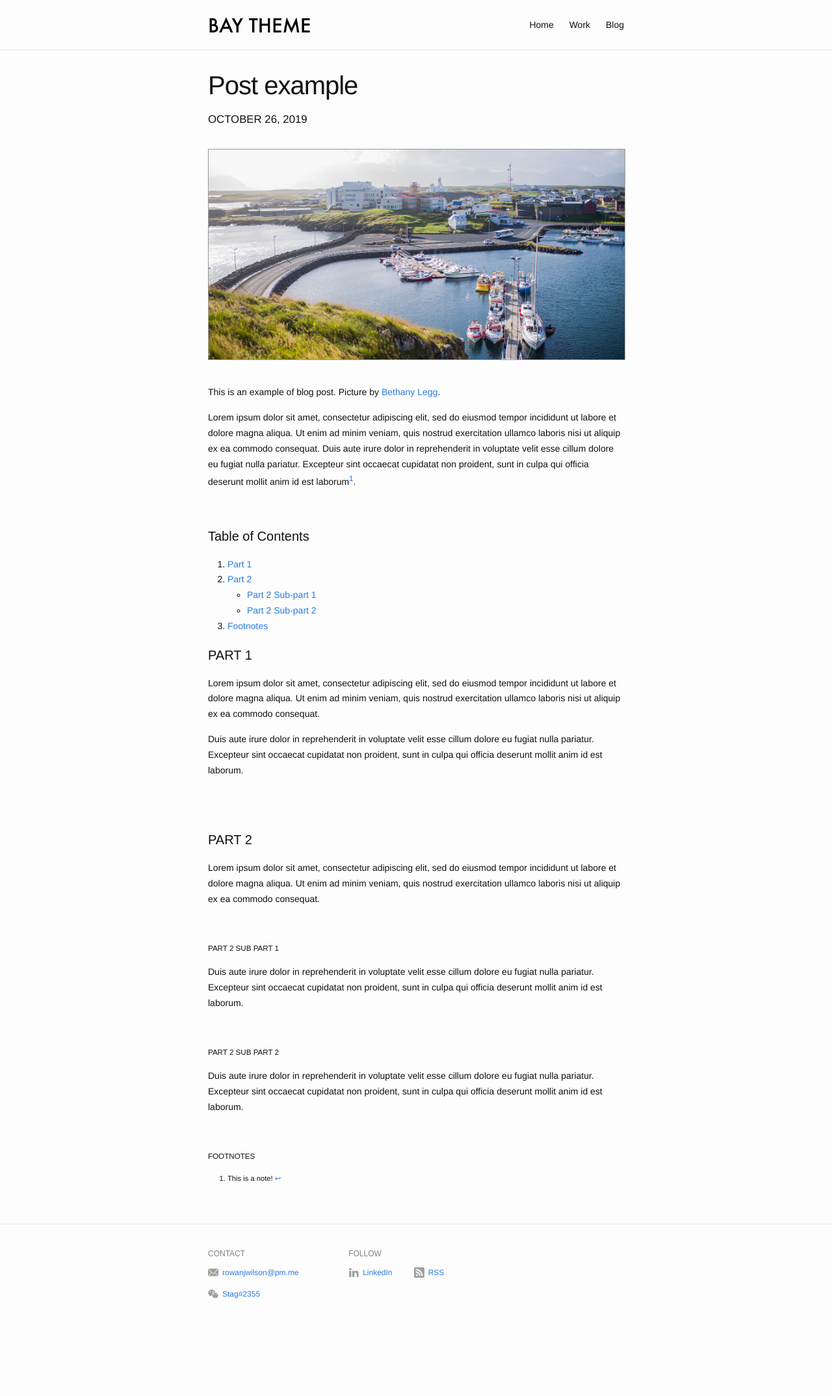
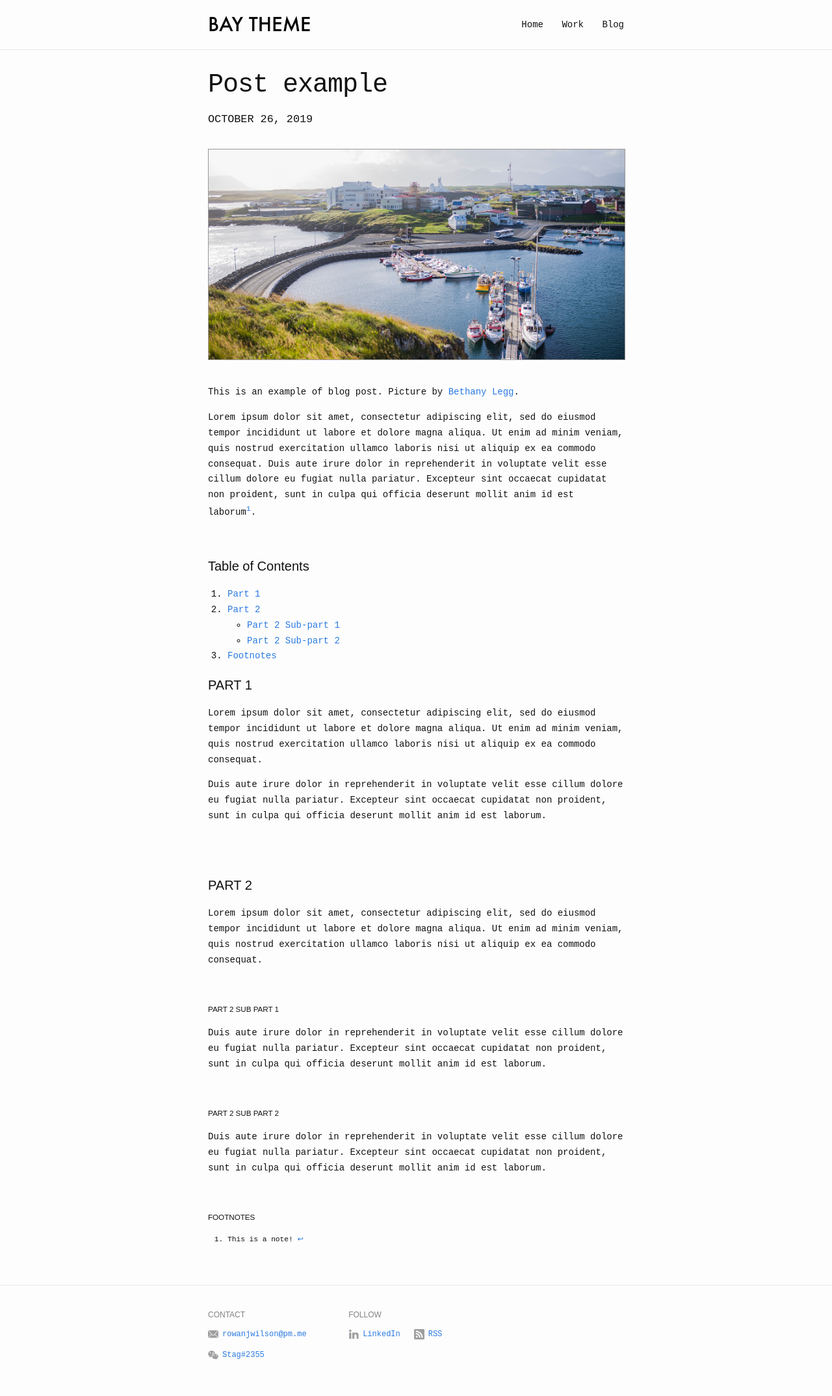
Before and after one commit to stagrunner/rowanjwilson, a Jekyll site: the page built from _posts/2019-10-26-example-of-blog-post.md, in a window 1280 px wide. Shown: the whole page at 65% size. Built offline with Jekyll 4.4.1, drawn with Linux system fonts in a browser that asks for light colours; before the commit the page ends 2054 px from its top, so only the background shows below that.

Commit message:
Update main.scss

```diff
--- a/assets/css/main.scss
+++ b/assets/css/main.scss
@@ -7,8 +7,9 @@
 // Our variables
 $base-url: "{{ site.baseurl }}";
 
-$base-font-family: Helvetica, Arial, sans-serif;
+$base-font-family: monospace;
 $base-font-size: 14px;
+$base-font-weight: 300;
 $small-font-size: $base-font-size * 0.875;
 $base-line-height: 1.7;
 
```
